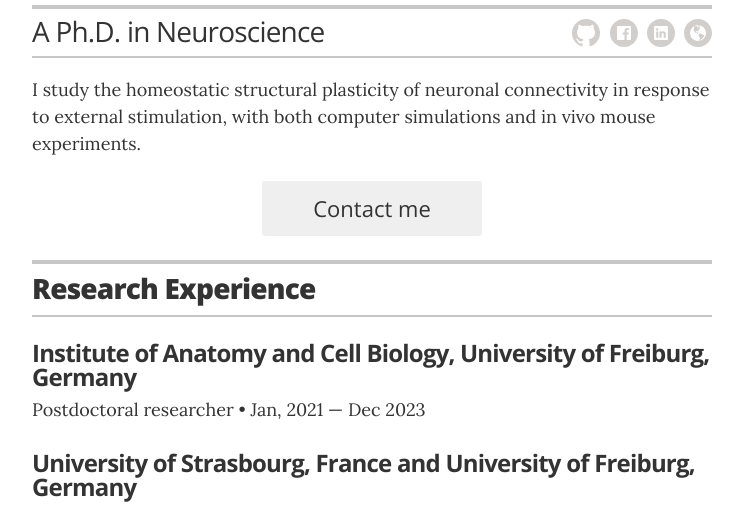
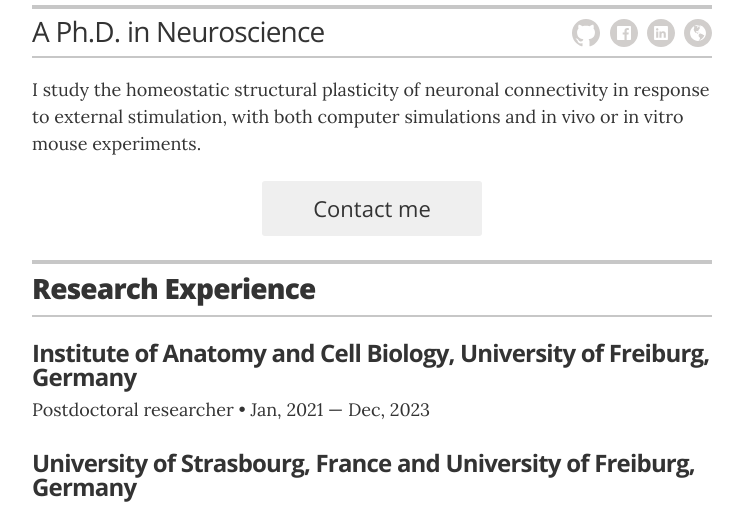
Before and after one commit to ErbB4/erbb4.github.io, a Jekyll site: the page built from index.html, in a window 1280 px wide and 900 px high. Shown: the part 284-792 px from the top of the window, without its empty margins (268-1011 px from the left). Built offline with Jekyll 4.4.1, drawn with Linux system fonts in a browser that asks for light colours.

Commit message:
Update resume.html

```diff
--- a/_layouts/resume.html
+++ b/_layouts/resume.html
@@ -27,7 +27,7 @@
         </div>
 
         <div class="executive-summary" itemprop="description">
-          <p>I study the homeostatic structural plasticity of neuronal connectivity in response to external stimulation, with both computer simulations and in vivo mouse experiments.</p>
+          <p>I study the homeostatic structural plasticity of neuronal connectivity in response to external stimulation, with both computer simulations and in vivo or in vitro mouse experiments.</p>
         </div>
 
         {% if site.resume_looking_for_work == 'yes' %}
@@ -49,7 +49,7 @@
 
         <div class="resume-item" itemscope itemprop="worksFor" itemtype="http://schema.org/Organization">
           <h5 class="resume-item-title" itemprop="name">Institute of Anatomy and Cell Biology, University of Freiburg, Germany</h5>
-          <p class="resume-item-details" itemprop="description">Postdoctoral researcher &bull; Jan, 2021 &mdash; Dec 2023</p>
+          <p class="resume-item-details" itemprop="description">Postdoctoral researcher &bull; Jan, 2021 &mdash; Dec, 2023</p>
         </div>
 
 
```
